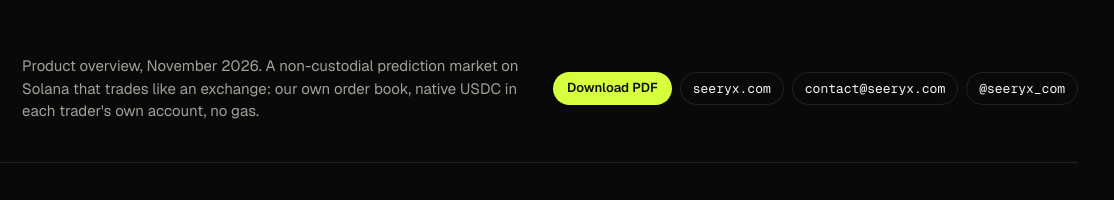
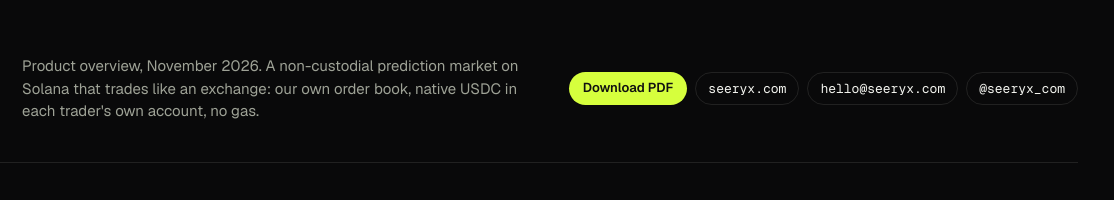
Before and after one commit to Seeryx/pitch, a plain HTML site: page p-1ybvg2k7wrfeclmqplje/index.html in a window 1280 px wide. Shown: the top 200 px of the page, 166-1280 px from the left. Drawn offline with nearby package versions, Linux system fonts and the light colour scheme.

Commit message:
Decks: contact hello@seeryx.com

```diff
--- a/p-1ybvg2k7wrfeclmqplje/index.html
+++ b/p-1ybvg2k7wrfeclmqplje/index.html
@@ -31,7 +31,7 @@ footer{grid-column:1/-1;color:var(--muted);font-size:13px;border-top:1px solid v
   <header>
     <div class="logo"><svg width="40" height="40" viewBox="0 0 32 32" aria-hidden="true"><rect width="32" height="32" rx="9" fill="#d6ff3d"/><path d="M7.5 21.5 13 16l4 3.5 7.5-8" fill="none" stroke="#0a0b0d" stroke-width="2.6" stroke-linecap="round" stroke-linejoin="round"/><path d="M19.2 10.6h5.6v5.6" fill="none" stroke="#0a0b0d" stroke-width="2.6" stroke-linecap="round" stroke-linejoin="round"/></svg><span>see<b>ryx</b></span></div>
     <p>Product overview, November 2026. A non-custodial prediction market on Solana that trades like an exchange: our own order book, native USDC in each trader's own account, no gas.</p>
-    <div class="contact"><a class="pdf" href="Seeryx-Product.pdf">Download PDF</a><span>seeryx.com</span><span>contact@seeryx.com</span><span>@seeryx_com</span></div>
+    <div class="contact"><a class="pdf" href="Seeryx-Product.pdf">Download PDF</a><span>seeryx.com</span><span>hello@seeryx.com</span><span>@seeryx_com</span></div>
   </header>
   <nav aria-label="Slides"><a href="#s1"><span class="n">01</span></a><a href="#s2"><span class="n">02</span>Cover</a><a href="#s3"><span class="n">03</span>What it is</a><a href="#s4"><span class="n">04</span>The trading screen</a><a href="#s5"><span class="n">05</span>Speed</a><a href="#s6"><span class="n">06</span>No friction</a><a href="#s7"><span class="n">07</span>Your money</a><a href="#s8"><span class="n">08</span>Security</a><a href="#s9"><span class="n">09</span>Fair outcomes</a><a href="#s10"><span class="n">10</span>For builders</a><a href="#s11"><span class="n">11</span>Rewards</a><a href="#s12"><span class="n">12</span>What comes next</a></nav>
   <main>
@@ -48,6 +48,6 @@ footer{grid-column:1/-1;color:var(--muted);font-size:13px;border-top:1px solid v
     <figure class="slide" id="s11"><img src="slides/s11.jpg" alt="Slide 11: Rewards" width="2400" height="1350" loading="lazy"><figcaption><span class="n">11</span>Rewards</figcaption></figure>
     <figure class="slide" id="s12"><img src="slides/s12.jpg" alt="Slide 12: What comes next" width="2400" height="1350" loading="lazy"><figcaption><span class="n">12</span>What comes next</figcaption></figure>
   </main>
-  <footer>Seeryx · seeryx.com · contact@seeryx.com</footer>
+  <footer>Seeryx · seeryx.com · hello@seeryx.com</footer>
 </div>
 </body></html>
```
Also changed, not shown: d-05fwu8uq8o7oyct6q6vu/index.html (+2 -2 lines), d-05fwu8uq8o7oyct6q6vu/slides/s14.jpg, p-1ybvg2k7wrfeclmqplje/slides/s12.jpg, 2 other files.
